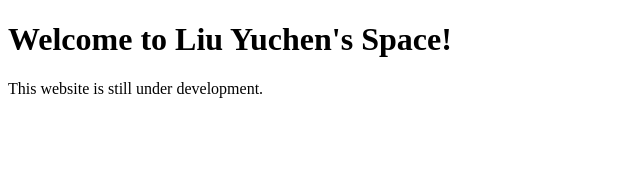
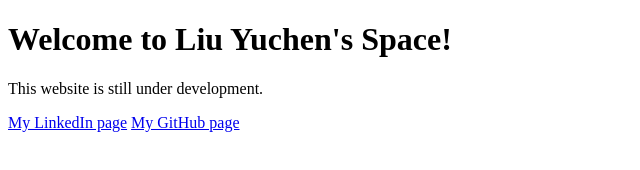
Before and after one commit to TerryLiu2k/TerryLiu2k.github.io, a plain HTML site: page index.html in a window 1280 px wide. Shown: the whole page, without its empty margins (0-640 px from the left). Drawn offline with Linux system fonts and the light colour scheme.

Commit message:
Added LinkedIn and GitHub.

```diff
--- a/index.html
+++ b/index.html
@@ -7,4 +7,6 @@
 <body>
     <h1> Welcome to Liu Yuchen's Space! </h1>
     <p> This website is still under development. </p>
+    <a href="https://www.linkedin.com/in/liu-yuchen">My LinkedIn page</a>
+    <a href="https://github.com/TerryLiu2k">My GitHub page</a>
 </body>
```
Also changed, not shown: 1 other file.
